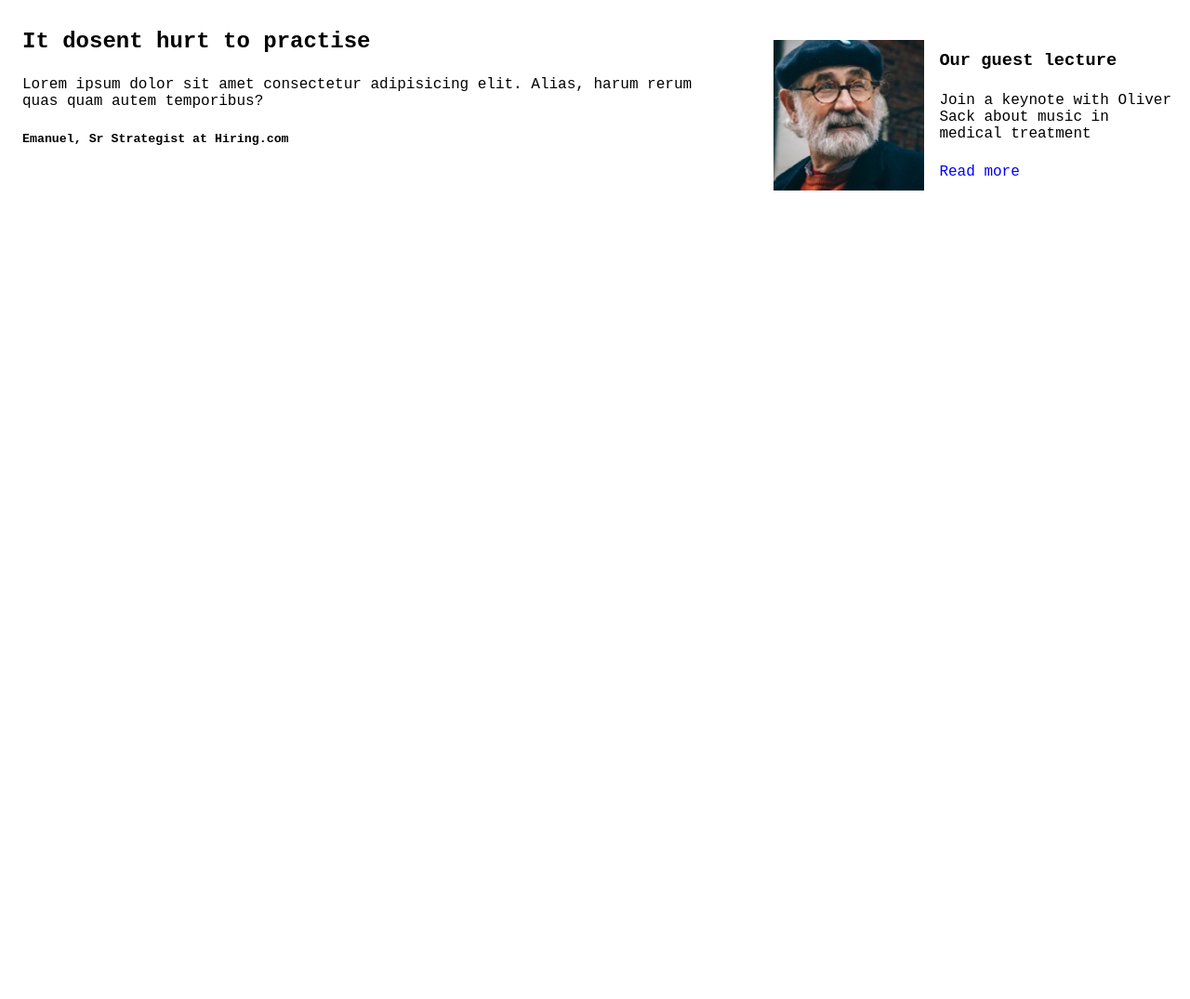
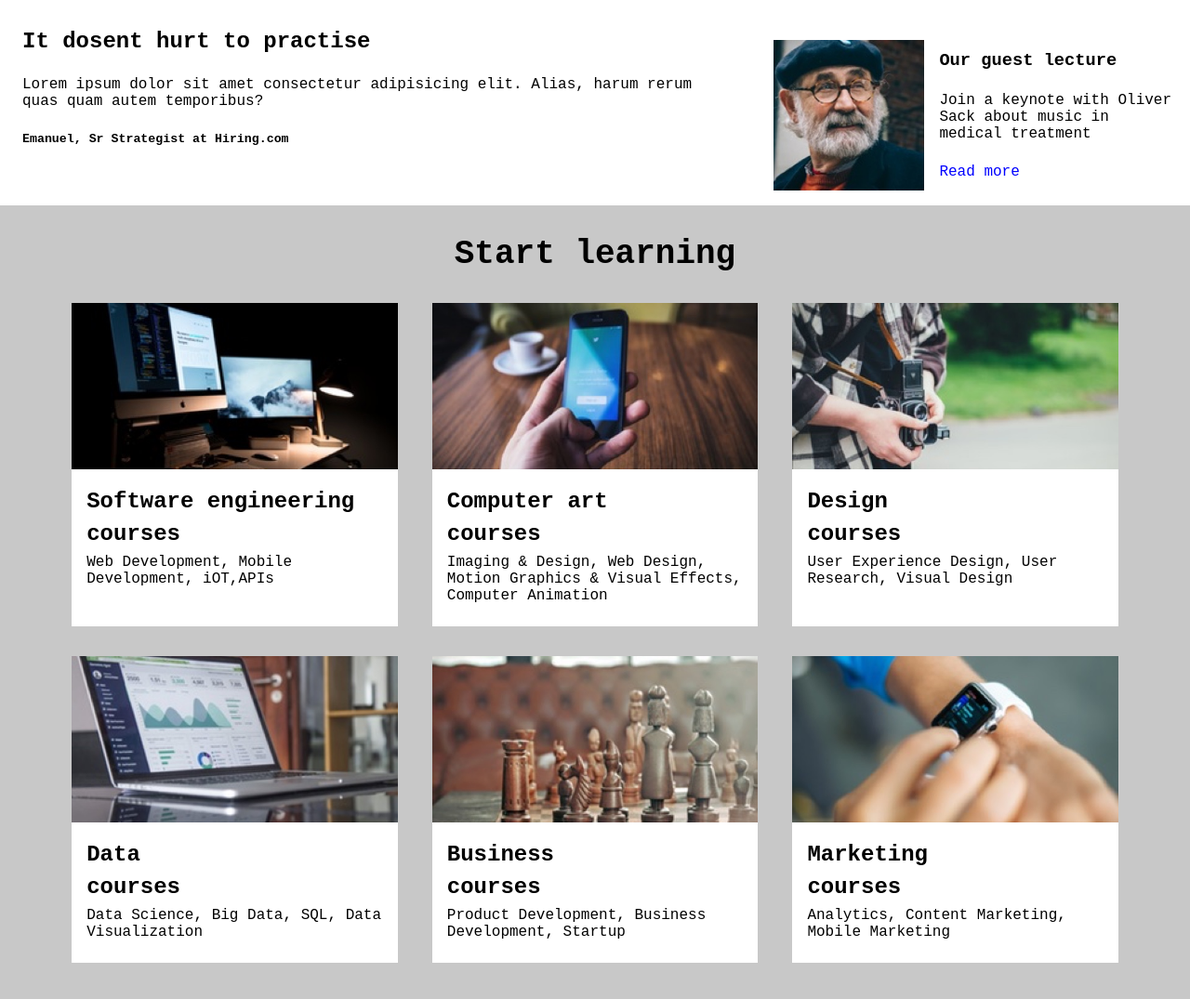
Before and after one commit to Nuttipol-Rudeekunrungroj/21_Nuttipol-Nut--colmar_academy-, a plain HTML site: page index.html in a window 1280 px wide. Shown: the part 1150-2225 px from the top of the page at 93% size. Before the commit the page ends 1371 px from the top, so only its background shows below. Drawn offline with Linux system fonts and the light colour scheme.

Commit message:
course section desktop

```diff
--- a/index.html
+++ b/index.html
@@ -1,11 +1,13 @@
 <!DOCTYPE html>
 <html lang="en">
+
 <head>
     <meta charset="UTF-8">
     <meta name="viewport" content="width=device-width, initial-scale=1.0">
     <link rel="stylesheet" href="styles.css">
     <title>Colmar Academy</title>
 </head>
+
 <body>
     <header>
         <div class="logo">
@@ -29,8 +31,8 @@
         </ul>
     </div>
     <!--mobile-end-->
-     <!--hero section-->
-     <setion class="hero">
+    <!--hero section-->
+    <setion class="hero">
         <div class="hero_img">
             <img src="images/banner.jpg" alt="">
         </div>
@@ -123,6 +125,54 @@
     </div>
     <!--information section mobile-end-->
 
+    <!--course section-->
+    <section class="course">
+        <div class="course_row1">
+            <h1>Start learning</h1>
+        </div>
+        <div class="course_row2">
+            <div class="course_row2-box">
+                <img src="images/course-software.jpg">
+                <h2>Software engineering</h2>
+                <h2>courses</h2>
+                <p>Web Development, Mobile
+                    Development, iOT,APIs</p>
+            </div>
+            <div class="course_row2-box">
+                <img src="images/course-computer-art.jpg">
+                <h2>Computer art</h2>
+                <h2>courses</h2>
+                <p>Imaging & Design, Web Design, Motion Graphics & Visual Effects, Computer Animation</p>
+            </div>
+            <div class="course_row2-box">
+                <img src="images/course-design.jpg">
+                <h2>Design</h2>
+                <h2>courses</h2>
+                <p>User Experience Design, User Research, Visual Design</p>
+            </div>
+            <div class="course_row2-box">
+                <img src="images/course-data.jpg">
+                <h2>Data</h2>
+                <h2>courses</h2>
+                <p>Data Science, Big Data, SQL, Data Visualization</p>
+            </div>
+            <div class="course_row2-box">
+                <img src="images/course-business.jpg">
+                <h2>Business</h2>
+                <h2>courses</h2>
+                <p>Product Development, Business Development, Startup</p>
+            </div>
+            <div class="course_row2-box">
+                <img src="images/course-marketing.jpg">
+                <h2>Marketing</h2>
+                <h2>courses</h2>
+                <p>Analytics, Content Marketing, Mobile Marketing</p>
+            </div>
+        </div>
+    </section>
+
+
 
 </body>
+
 </html>
--- a/styles.css
+++ b/styles.css
@@ -166,6 +166,53 @@ header {
     color: blue;
 }
 
+/*course section*/
+.course {
+    display: flex;
+    flex-direction: column;
+    align-items: center;
+    flex-wrap: wrap;
+    background: rgb(200, 200, 200);
+}
+.course_row1 {
+    margin-top: 2rem;
+    margin-bottom: 2rem;
+    font-size: 1.5rem;
+    font-weight: bold;
+}
+.course_row2 {
+    display: flex;
+    justify-content: space-evenly;
+    flex-wrap: wrap;
+    margin-left: 4.5rem;
+    margin-right: 2.5rem;
+    margin-bottom: 2rem;
+}
+.course_row2-box {
+    background-color: rgb(255, 255, 255);
+    width: 30%;
+    margin-bottom: 2rem;
+    margin-right: 2rem;
+}
+.course_row2-box :hover{
+    opacity: 0.5;
+    margin-bottom: 1rem;
+    margin-right: 1rem;
+    color: rgb(49, 7, 7);
+}
+.course_row2-box img {
+    width: 100%;
+    height: auto;
+    margin-bottom: 1rem;
+}
+.course_row2-box h2 {
+    padding-left: 1rem;
+    padding-bottom: 0.5rem;
+}
+.course_row2-box p {
+    padding-left: 1rem;
+    padding-bottom: 1.5rem;
+}
 
 
 
@@ -232,7 +279,8 @@ header {
     header,
     .logo,
     .menu,
-    .information {
+    .information,
+    .course {
         display: none;
     }
 
```
